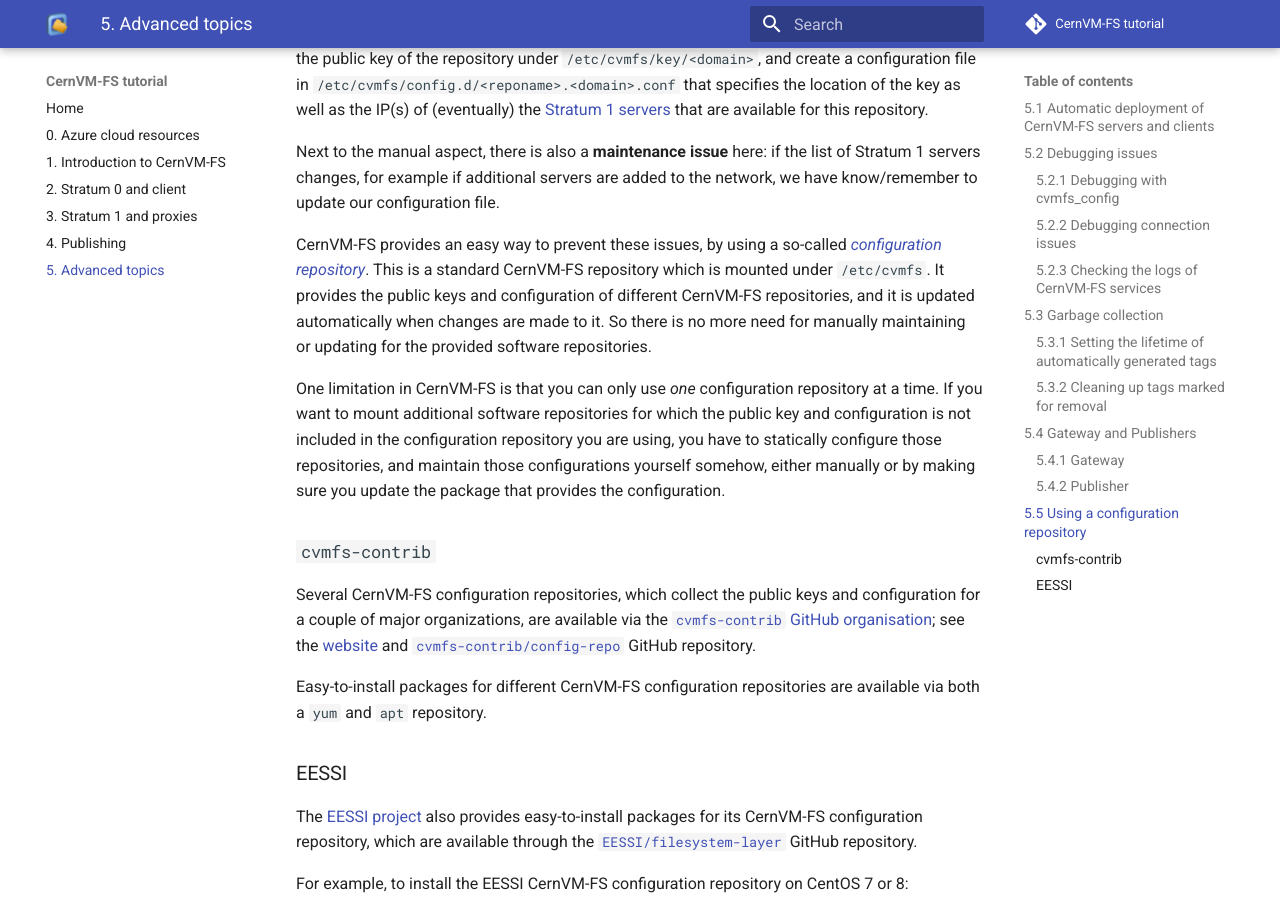
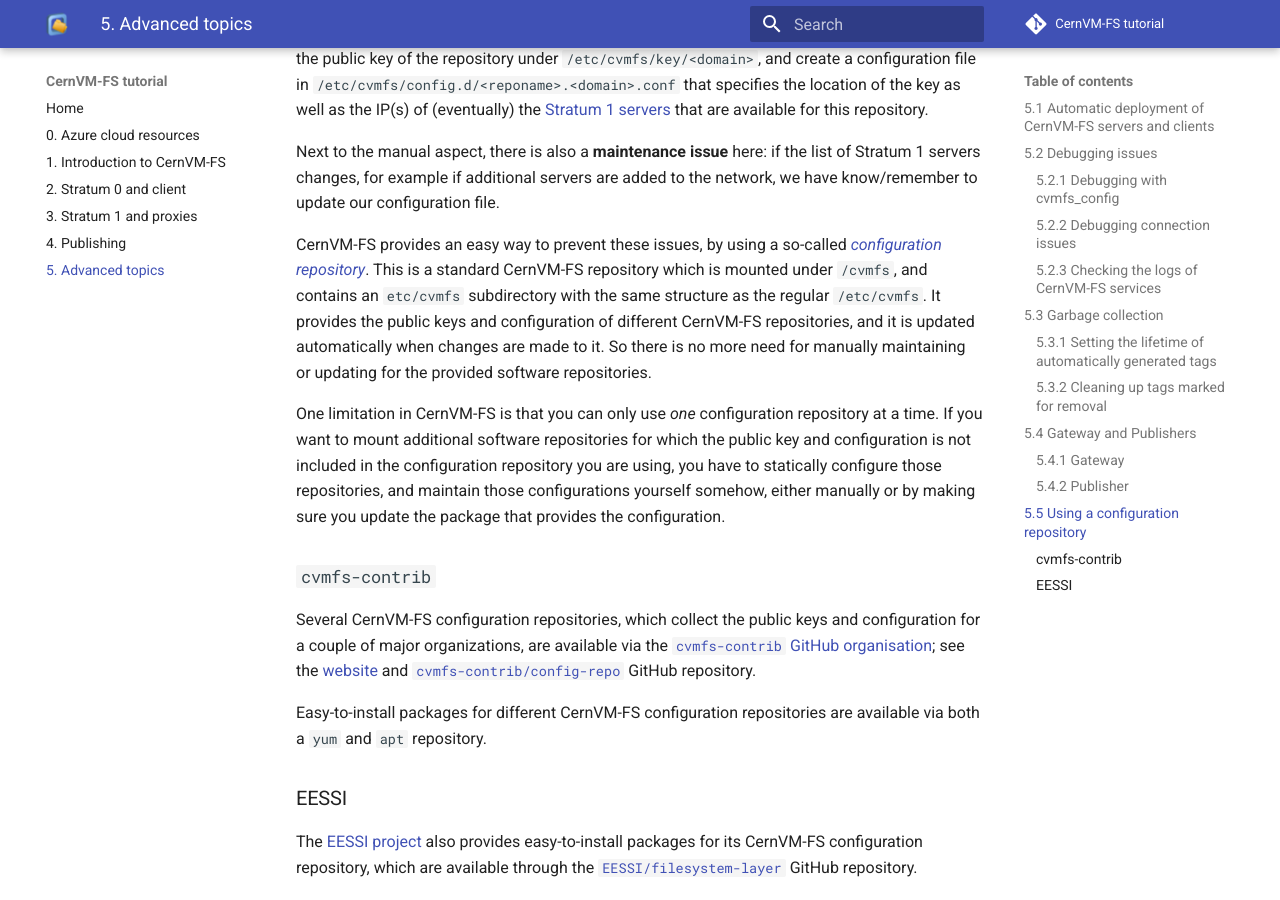
Before and after one commit to cvmfs-contrib/cvmfs-tutorial-2021, an MkDocs documentation site: the page built from docs/05_advanced.md, in a window 1280 px wide and 900 px high, scrolled down 7179 px. Built offline with MkDocs 1.6.1 and Material for MkDocs 9.7.7, drawn with Linux system fonts in a browser that asks for light colours; comment, search, counter and statistics services are not loaded.

Commit message:
fix sentence on structure of config repo
Co-authored-by: Bob Dröge <b.e.droge@rug.nl>

```diff
--- a/docs/05_advanced.md
+++ b/docs/05_advanced.md
@@ -326,7 +326,7 @@
 
 CernVM-FS provides an easy way to prevent these issues, by using a so-called
 [*configuration repository*](https://cvmfs.readthedocs.io/en/stable/cpt-configure.html#the-config-repository).
-This is a standard CernVM-FS repository which is mounted under `/etc/cvmfs`. It provides the
+This is a standard CernVM-FS repository which is mounted under `/cvmfs`, and contains an `etc/cvmfs` subdirectory with the same structure as the regular `/etc/cvmfs`. It provides the
 public keys and configuration of different CernVM-FS repositories, and it is updated automatically
 when changes are made to it. So there is no more need for manually maintaining or updating for the
 provided software repositories.
```
